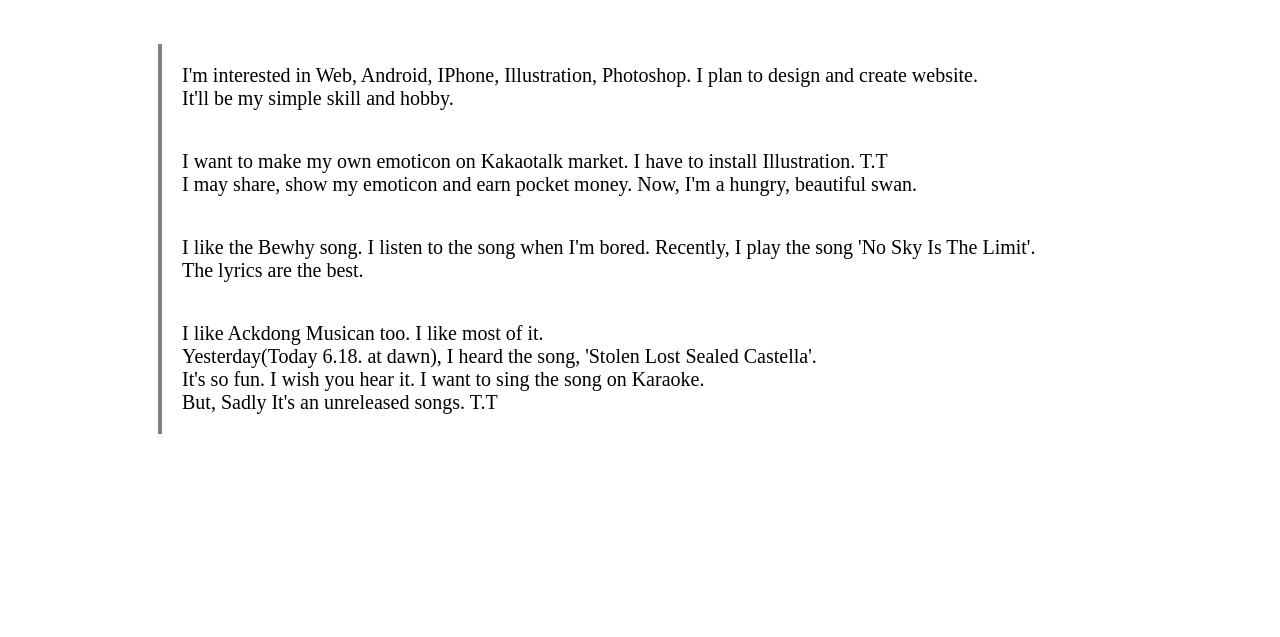
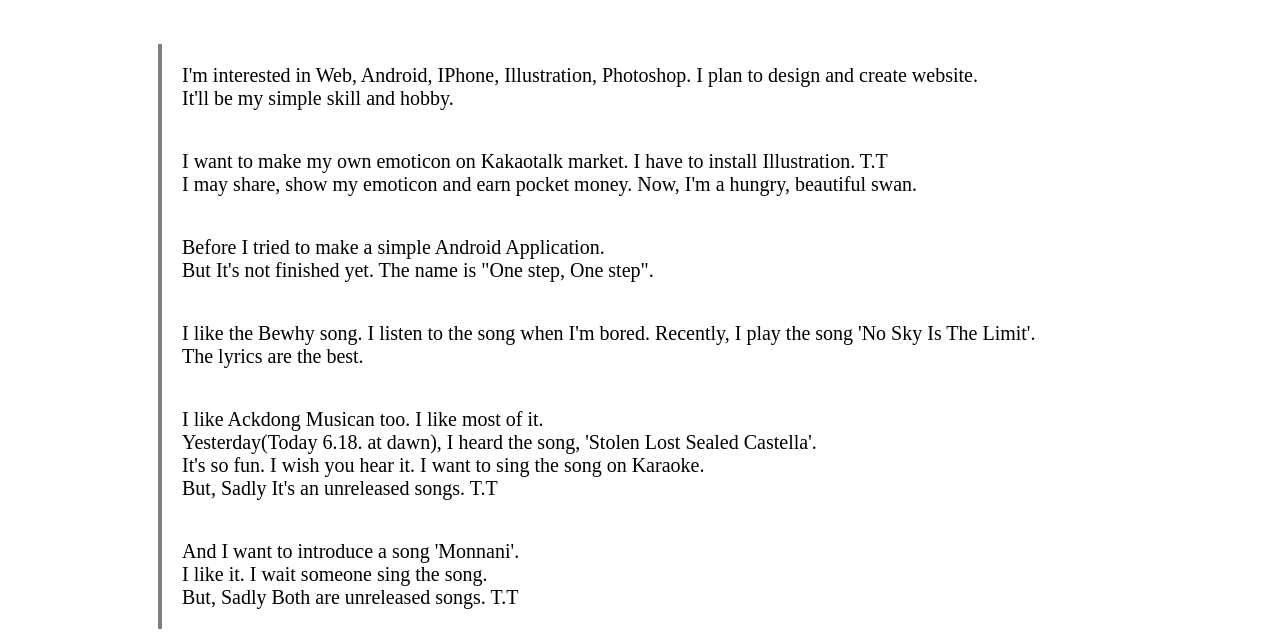
Before and after one commit to lyg9088/web1, a plain HTML site: page 2.html in a window 1280 px wide. Shown: the part 261-898 px from the top of the page. Before the commit the page ends 800 px from the top, so only its background shows below. Drawn offline with Linux system fonts and the light colour scheme.

Commit message:
First WebPage
practice html, css

```diff
--- a/2.html
+++ b/2.html
@@ -26,6 +26,10 @@
                 Now, I'm a hungry, beautiful swan.
               </p>
               <p>
+                Before I tried to make a simple Android Application.<br>
+                But It's not finished yet. The name is "One step, One step".
+              </p>
+              <p>
                     I like the Bewhy song. I listen to the song when I'm bored.
                     Recently, I play the song 'No Sky Is The Limit'.<br>
                     The lyrics are the best.
@@ -36,11 +40,11 @@
                     It's so fun. I wish you hear it. I want to sing the song on Karaoke.<br>
                     But, Sadly It's an unreleased songs. T.T
                 </p>
-                <!--<p>
+                <p>
                     And I want to introduce a song 'Monnani'.<br>
-                    I like it. I dream someone sing the song to me.<br>
+                    I like it. I wait someone sing the song.<br>
                     But, Sadly Both are unreleased songs. T.T
-               </p>-->
+               </p>
          </div>
     </body>
 </html>
```
